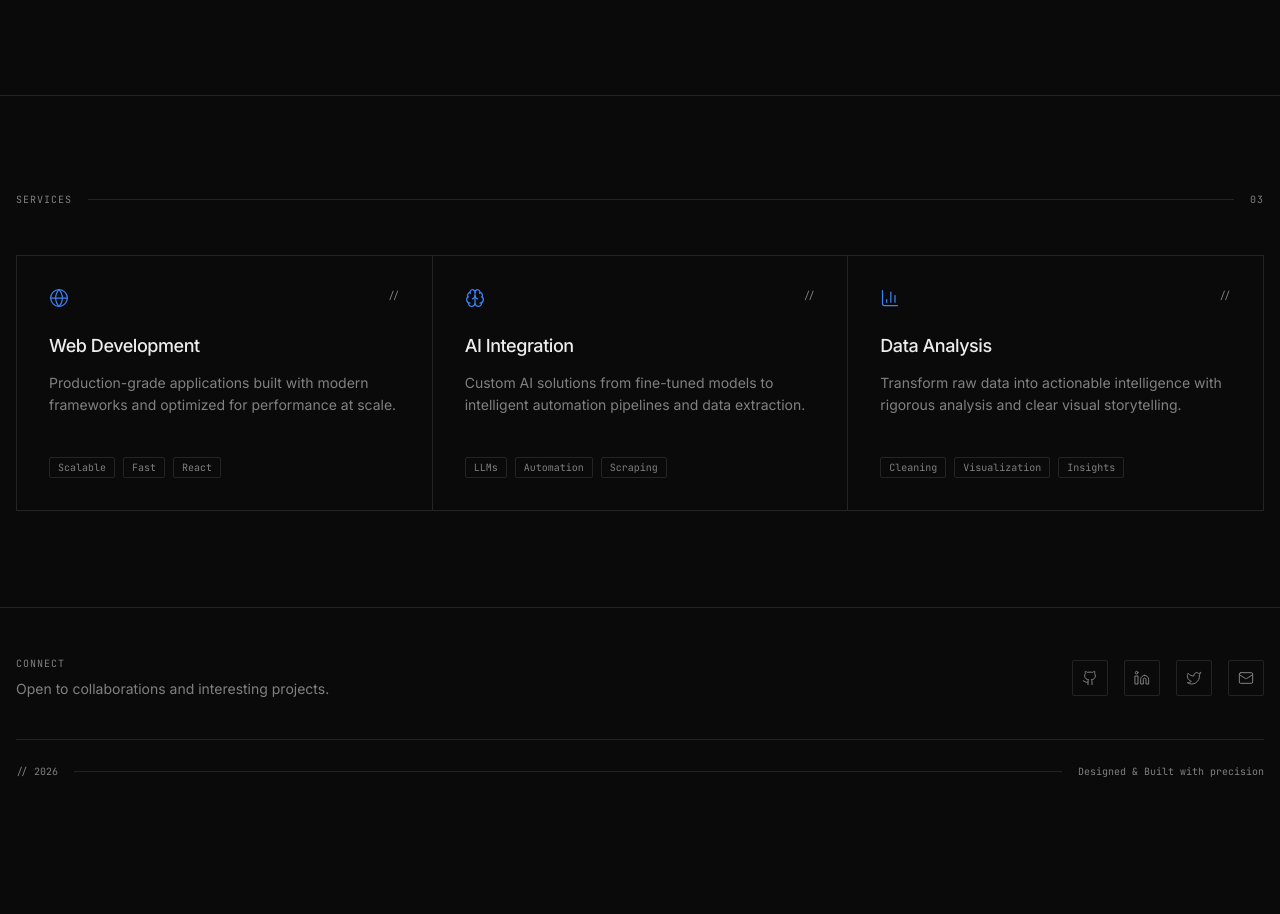
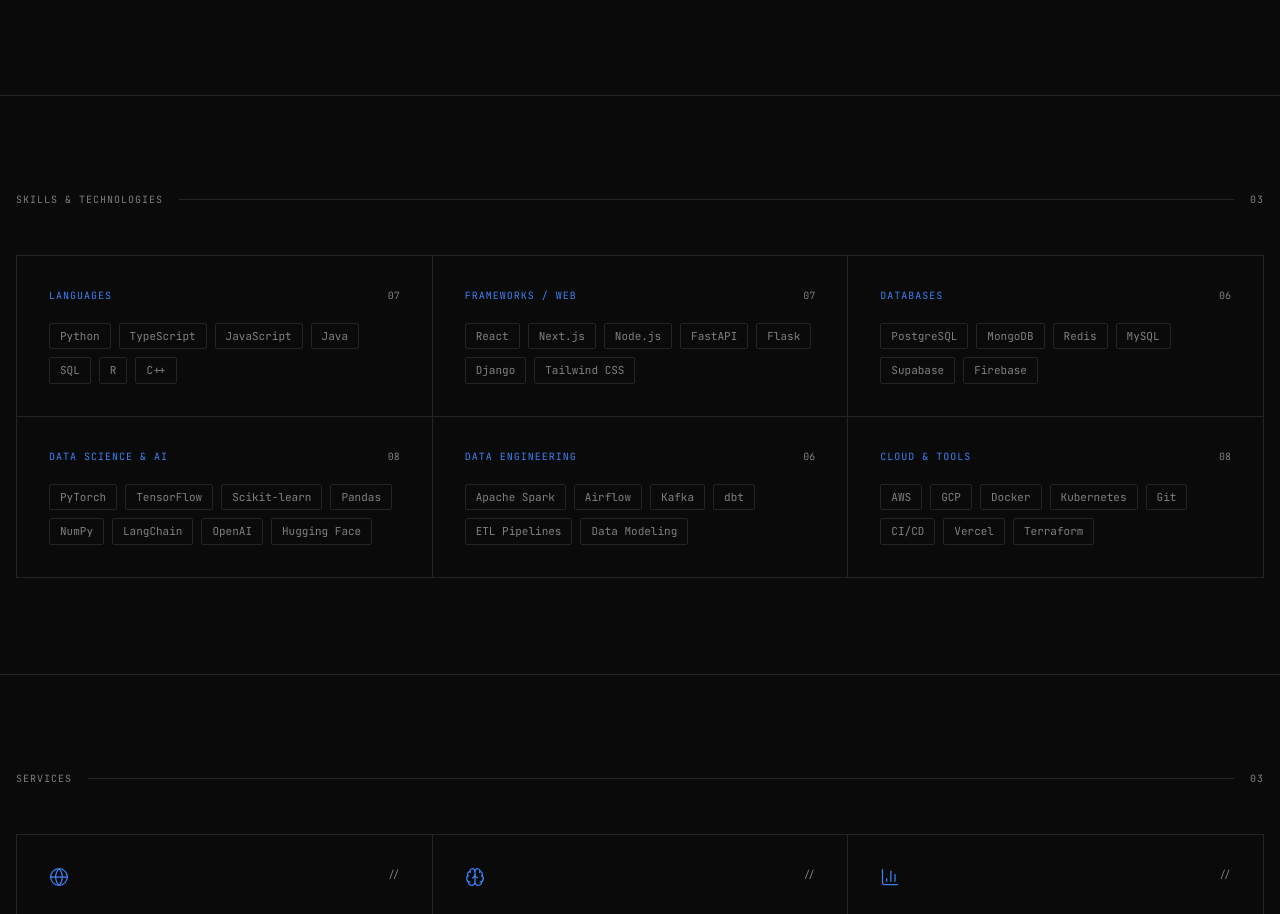
Before and after one commit to Viraj-Mavani/portfolio, a Next.js app: page / in a window 1280 px wide. Shown: the part 1285-2199 px from the top of the page. Before the commit the page ends 2112 px from the top, so only its background shows below. Built offline with nearby package versions, Linux system fonts and the light colour scheme.

Commit message:
added skills

```diff
--- a/src/app/page.tsx
+++ b/src/app/page.tsx
@@ -1,6 +1,7 @@
 import { TopNav } from "@/components/top-nav"
 import { HeroBento } from "@/components/hero-bento"
 import { AboutSection } from "@/components/about-section"
+import { SkillsSection } from "@/components/skills-section"
 import { ServicesStrip } from "@/components/services-strip"
 import { Footer } from "@/components/footer"
 
@@ -11,6 +12,7 @@
       <main>
         <HeroBento />
         <AboutSection />
+        <SkillsSection />
         <ServicesStrip />
       </main>
       <Footer />
--- /dev/null
+++ b/src/components/skills-section.tsx
@@ -0,0 +1,75 @@
+const skillCategories = [
+  {
+    label: "Languages",
+    skills: ["Python", "TypeScript", "JavaScript", "Java", "SQL", "R", "C++"],
+  },
+  {
+    label: "Frameworks / Web",
+    skills: ["React", "Next.js", "Node.js", "FastAPI", "Flask", "Django", "Tailwind CSS"],
+  },
+  {
+    label: "Databases",
+    skills: ["PostgreSQL", "MongoDB", "Redis", "MySQL", "Supabase", "Firebase"],
+  },
+  {
+    label: "Data Science & AI",
+    skills: ["PyTorch", "TensorFlow", "Scikit-learn", "Pandas", "NumPy", "LangChain", "OpenAI", "Hugging Face"],
+  },
+  {
+    label: "Data Engineering",
+    skills: ["Apache Spark", "Airflow", "Kafka", "dbt", "ETL Pipelines", "Data Modeling"],
+  },
+  {
+    label: "Cloud & Tools",
+    skills: ["AWS", "GCP", "Docker", "Kubernetes", "Git", "CI/CD", "Vercel", "Terraform"],
+  },
+]
+
+export function SkillsSection() {
+  return (
+    <section id="skills" className="border-t border-border" aria-labelledby="skills-heading">
+      <div className="mx-auto max-w-7xl px-4 py-16 lg:py-24">
+        {/* Section label */}
+        <div className="mb-12 flex items-center gap-4">
+          <span className="font-mono text-[10px] tracking-widest text-muted-foreground uppercase">
+            skills & technologies
+          </span>
+          <div className="h-px flex-1 bg-border" aria-hidden="true" />
+          <span className="font-mono text-[10px] tracking-widest text-muted-foreground">
+            03
+          </span>
+        </div>
+
+        <h2 id="skills-heading" className="sr-only">Skills & Technologies</h2>
+
+        <div className="grid gap-px border border-border bg-border md:grid-cols-2 lg:grid-cols-3">
+          {skillCategories.map((category) => (
+            <div
+              key={category.label}
+              className="group flex flex-col gap-5 bg-background p-8 transition-colors hover:bg-card"
+            >
+              <div className="flex items-center justify-between">
+                <span className="font-mono text-[10px] tracking-widest text-primary uppercase">
+                  {category.label}
+                </span>
+                <span className="font-mono text-[10px] text-muted-foreground">
+                  {String(category.skills.length).padStart(2, "0")}
+                </span>
+              </div>
+              <div className="flex flex-wrap gap-2">
+                {category.skills.map((skill) => (
+                  <span
+                    key={skill}
+                    className="inline-flex items-center rounded-sm border border-border px-2.5 py-1 font-mono text-[11px] text-muted-foreground transition-colors group-hover:border-primary/20 group-hover:text-foreground"
+                  >
+                    {skill}
+                  </span>
+                ))}
+              </div>
+            </div>
+          ))}
+        </div>
+      </div>
+    </section>
+  )
+}
```
